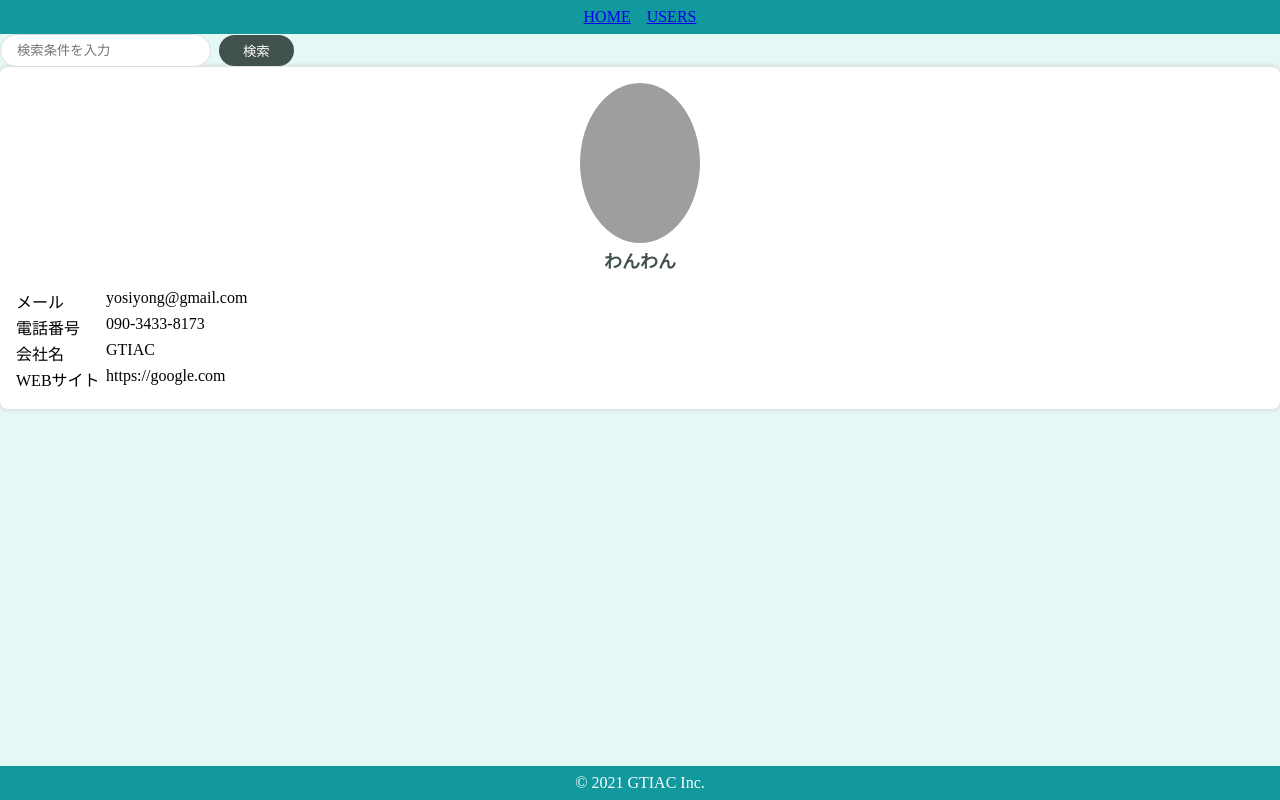
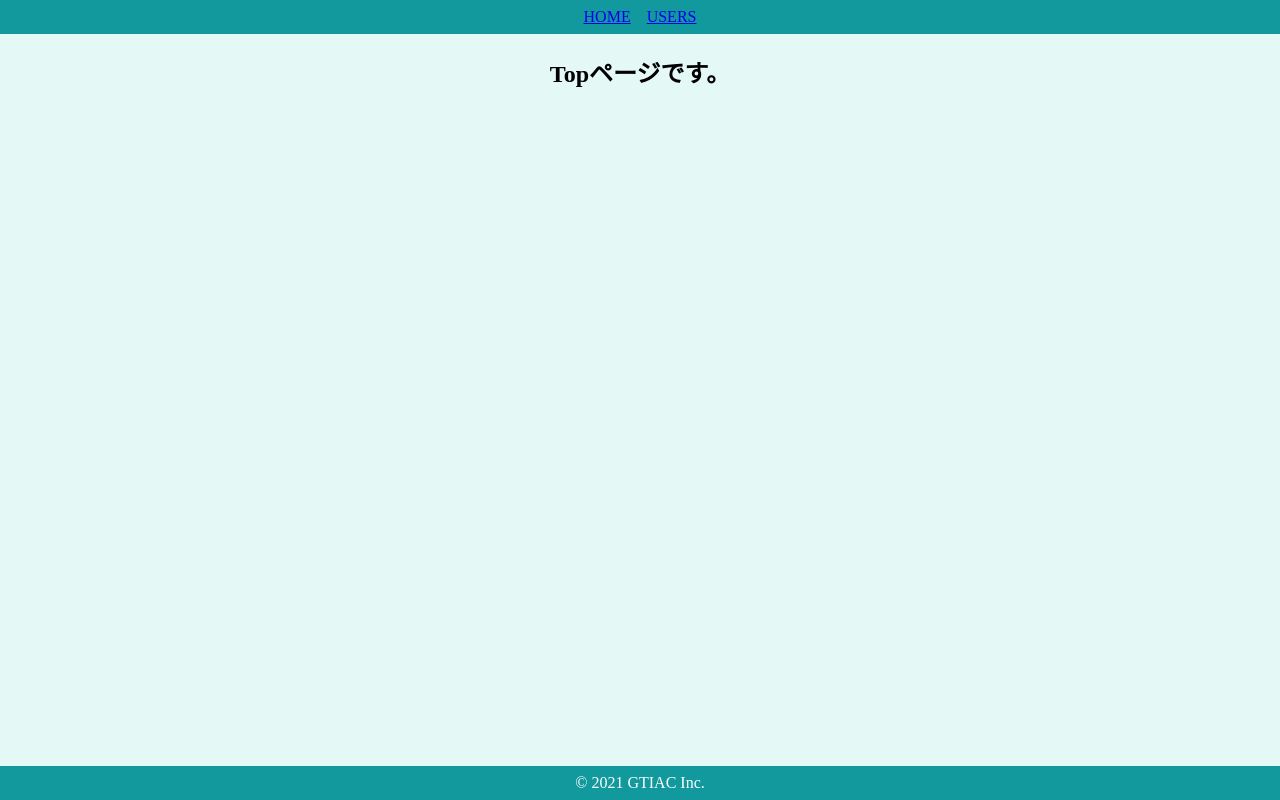
Before and after one commit to yosiyong/react-atomic, a React (Create React App) app: page / in a window 1280 px wide. Built offline with nearby package versions, Linux system fonts and the light colour scheme; grey boxes are pictures that could not be loaded.

Commit message:
Page作成

```diff
--- a/src/App.js
+++ b/src/App.js
@@ -1,9 +1,9 @@
 import "./styles.css";
 import { SearchInput } from "./components/molecules/SearchInput";
 import { UserCard } from "./components/organisms/user/UserCard";
-import { HeaderOnly } from "./components/templates/HeaderOnly";
 import { BrowserRouter } from "react-router-dom";
 import { DefaultLayout } from "./components/templates/DefaultLayout";
+import { RootRouter } from "./router/RootRouter";
 
 const user = {
   name: "わんわん",
@@ -16,12 +16,5 @@ const user = {
 };
 
 export default function App() {
-  return (
-    <BrowserRouter>
-      <DefaultLayout>
-        <SearchInput />
-        <UserCard user={user} />
-      </DefaultLayout>
-    </BrowserRouter>
-  );
+  return <RootRouter />;
 }
--- /dev/null
+++ b/src/components/pages/Top.jsx
@@ -0,0 +1,13 @@
+import styled from "styled-components";
+
+export const Top = () => {
+  return (
+    <SContainer>
+      <h2>Topページです。</h2>
+    </SContainer>
+  );
+};
+
+const SContainer = styled.div`
+  text-align: center;
+`;
--- /dev/null
+++ b/src/components/pages/Users.jsx
@@ -0,0 +1,46 @@
+import styled from "styled-components";
+import { SearchInput } from "../molecules/SearchInput";
+import { UserCard } from "../organisms/user/UserCard";
+
+//空の配列を用意して、テストデータを埋める
+const users = [...Array(10).keys()].map((val) => {
+  return {
+    id: val,
+    name: `太郎${val}`,
+    image:
+      "https://images.unsplash.com/photo-1613470131095-8d36d9a3a0c6?ixid=MnwxMjA3fDB8MHxwaG90by1wYWdlfHx8fGVufDB8fHx8&ixlib=rb-1.2.1&auto=format&fit=crop&w=634&q=80",
+    email: "yosiyong@gmail.com",
+    phone: "090-3433-8173",
+    company: { name: "GTIAC" },
+    website: "https://google.com"
+  };
+});
+
+export const Users = () => {
+  return (
+    <SContainer>
+      <h2>ユーザー一覧</h2>
+      <SearchInput />
+      <SUserArea>
+        {users.map((user) => (
+          <UserCard key={user.id} user={user} />
+        ))}
+      </SUserArea>
+    </SContainer>
+  );
+};
+
+const SContainer = styled.div`
+  display: flex;
+  flex-direction: column;
+  align-items: center;
+  padding: 24px;
+`;
+
+const SUserArea = styled.div`
+  padding-top: 40px;
+  width: 100%;
+  display: grid;
+  grid-template-columns: repeat(auto-fit, minmax(200px, 1fr));
+  grid-gap: 20px;
+`;
--- /dev/null
+++ b/src/router/RootRouter.jsx
@@ -0,0 +1,24 @@
+import { BrowserRouter, Route, Switch } from "react-router-dom";
+import { Top } from "../components/pages/Top";
+import { Users } from "../components/pages/Users";
+import { DefaultLayout } from "../components/templates/DefaultLayout";
+import { HeaderOnly } from "../components/templates/HeaderOnly";
+
+export const RootRouter = () => {
+  return (
+    <BrowserRouter>
+      <Switch>
+        <Route exact path="/">
+          <DefaultLayout>
+            <Top />
+          </DefaultLayout>
+        </Route>
+        <Route path="/users">
+          <HeaderOnly>
+            <Users />
+          </HeaderOnly>
+        </Route>
+      </Switch>
+    </BrowserRouter>
+  );
+};
```
